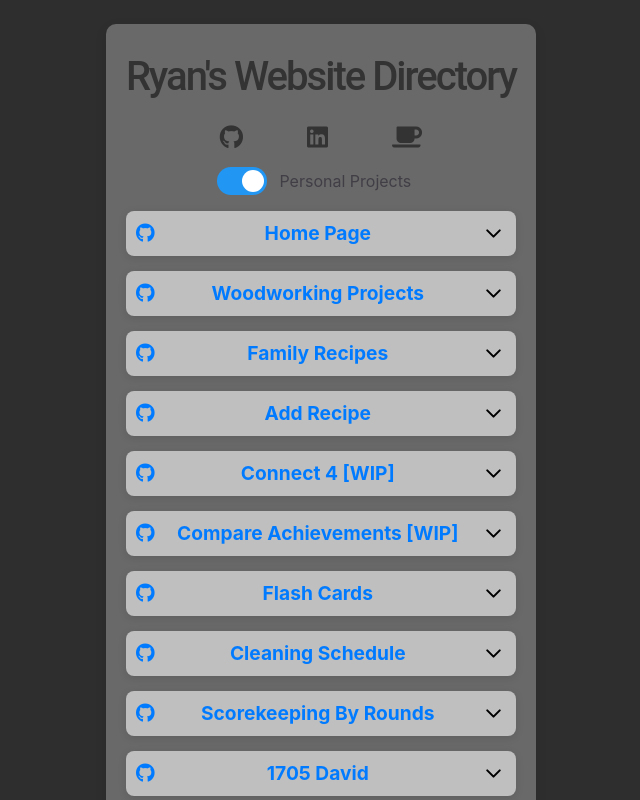
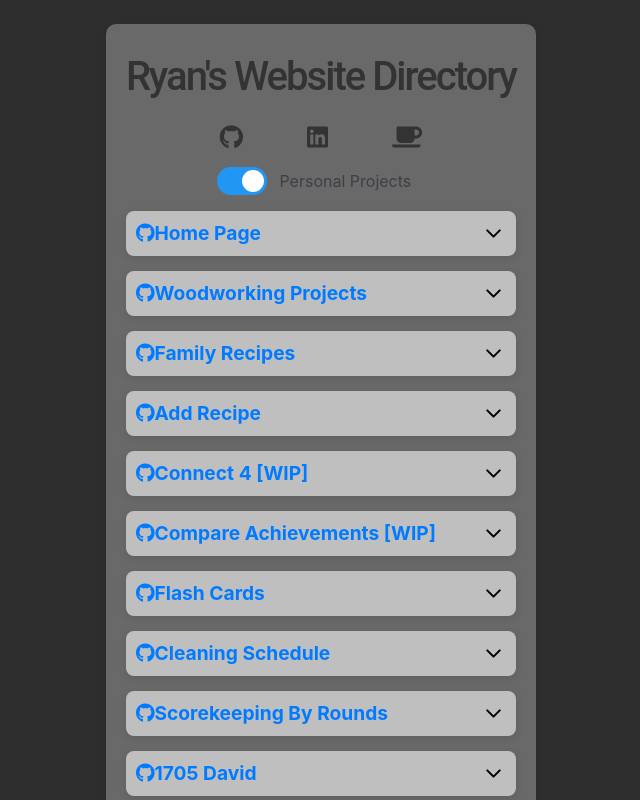
Before and after one commit to rbrock44/directory, an Angular app: page / in a window 1280 px wide. Shown: the top 800 px of the page, without its empty margins (319-959 px from the left). Built offline with nearby package versions, Linux system fonts and the light colour scheme.

Commit message:
slight github icon edits

```diff
--- a/src/app/app.component.html
+++ b/src/app/app.component.html
@@ -140,10 +140,12 @@
             >
 
               <div class="item-header">
-                <a *ngIf="app.github" [href]="app.github" class="item-header-social-link" target="_blank" rel="noopener noreferrer">
-                  <i class="fab fa-github"></i>
-                </a>
-                <a href="{{ app.link }}" target="_blank">{{ app.name }}</a>
+                <div class="item-header-container">
+                  <a *ngIf="app.github" [href]="app.github" class="item-header-social-link" target="_blank" rel="noopener noreferrer">
+                    <i class="fab fa-github"></i>
+                  </a>
+                  <a href="{{ app.link }}" target="_blank">{{ app.name }}</a>
+                </div>
                 <svg class="arrow" width="25" height="25" viewBox="0 0 24 24" fill="none" stroke="black" stroke-width="2" stroke-linecap="round" stroke-linejoin="round">
                   <polyline points="6 9 12 15 18 9" />
                 </svg>
--- a/src/app/app.component.scss
+++ b/src/app/app.component.scss
@@ -175,6 +175,10 @@ input:checked + .slider:before {
   font-weight: bold;
 }
 
+.item-header-social-link {
+  color: #333;
+}
+
 @media (max-width: 768px) {
   .social-links-row {
     gap: 1rem;
--- a/src/app/app.component.ts
+++ b/src/app/app.component.ts
@@ -43,7 +43,7 @@ export class AppComponent implements OnInit {
       name: 'Home Page',
       link: this.createLink('home-page'),
       github: this.createGithub('home-page'),
-      description: 'Quick access to information Ryan wants'
+      description: 'Quick access to information Ryan wants: upcoming sports (basketball, football and mma) events, '
     },
     {
       name: 'Woodworking Projects',
```
